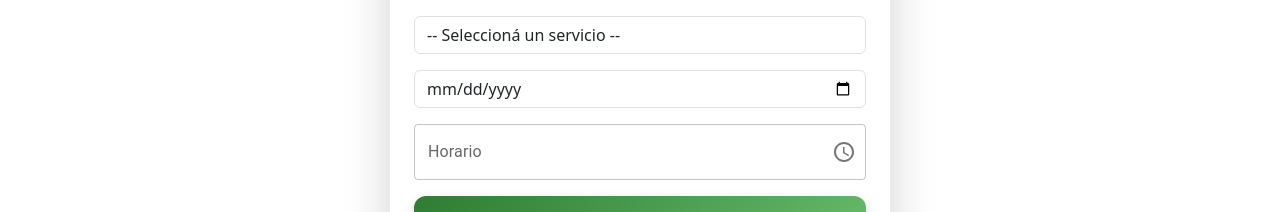
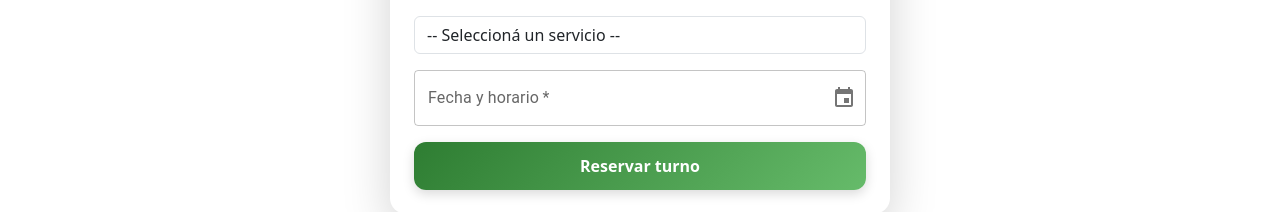
Before and after one commit to GianProgrammer/NutriStetic-Turnos, a React (Vite) app in the folder frontend/: page /pedir-turno in a window 1280 px wide. Shown: the part 297-509 px from the top of the page. Built offline with nearby package versions, Linux system fonts and the light colour scheme; no server answers; sample sign-in values are in the browser's storage.

Commit message:
date picker changed.

```diff
--- a/frontend/src/pages/pedirTurnoAdmin.jsx
+++ b/frontend/src/pages/pedirTurnoAdmin.jsx
@@ -1,9 +1,9 @@
-import { useState } from "react";
+import { useState, useEffect } from "react";
 import axios from "axios";
 import dayjs from "dayjs";
 import { LocalizationProvider } from '@mui/x-date-pickers/LocalizationProvider';
 import { AdapterDayjs } from '@mui/x-date-pickers/AdapterDayjs';
-import { TimePicker } from '@mui/x-date-pickers/TimePicker';
+import { DateTimePicker } from '@mui/x-date-pickers/DateTimePicker';
 import {
   TurnoOcupadoModal,
   FechaInvalidaModal,
@@ -18,7 +18,8 @@ const HORA_MAX = 19;
 
 function PedirTurnoAdmin({user}) {
   const [modalShow, setModalShow] = useState(null);
-  const [valueHora, setValue] = useState(null);
+  const [fechaHora, setFechaHora] = useState(null);
+  const [turnosPorFecha, setTurnosPorFecha] = useState({});
   const [form, setForm] = useState({
     nombre: user.nombre,
     dni: user.dni,
@@ -27,22 +28,33 @@ function PedirTurnoAdmin({user}) {
     hora: ""
   });
 
-  const generateTimeOptions = (min = HORA_MIN, max = HORA_MAX, stepMinutes = 30) => {
-    const pad = (n) => String(n).padStart(2, "0");
-    const [minH, minM] = min.split(":").map(Number);
-    const [maxH, maxM] = max.split(":").map(Number);
-    const start = minH * 60 + minM;
-    const end = maxH * 60 + maxM;
-    const out = [];
-    for (let t = start; t <= end; t += stepMinutes) {
-      const hh = Math.floor(t / 60);
-      const mm = t % 60;
-      out.push(`${pad(hh)}:${pad(mm)}`);
-    }
-    return out;
-  };
+  useEffect(() => {
+    const fetchTurnos = async () => {
+      try {
+        const response = await axios.get("/api/turnos");
+        const turnos = response.data;
 
-  const timeOptions = generateTimeOptions("08:00", "19:00", 30);
+        const turnosMap = turnos.reduce((acc, turno) => {
+          const fecha = turno.fecha;
+          const hora = turno.hora;
+
+          if (!acc[fecha]) acc[fecha] = [];
+          acc[fecha].push(hora);
+
+          acc[fecha].sort((a, b) => a.localeCompare(b));
+
+          return acc;
+        }, {});
+
+        setTurnosPorFecha(turnosMap);
+      } catch (error) {
+        console.error("Error al obtener los turnos:", error);
+      }
+    };
+
+    fetchTurnos();
+  }, []);
+  console.log(turnosPorFecha);
 
   const handleChange = (e) => {
     setForm({ ...form, [e.target.name]: e.target.value });
@@ -50,33 +62,39 @@ function PedirTurnoAdmin({user}) {
 
   const handleSubmit = (e) => {
     e.preventDefault();
-    const fechaForm = form.fecha;
-    const horaForm = valueHora;
-    form.hora = horaForm.format("HH:mm");
-    const [anio, mes, dia] = fechaForm.split("-");
-    const fecha = new Date(anio, mes - 1, dia);
-    const today = new Date();
-    today.setHours(0,0,0,0);
-    if(form.servicio == "") {
+    if (!fechaHora) {
       setModalShow("fechaInvalida");
       return;
     }
 
-    if(fecha < today) {
+    const fechaSeleccionada = fechaHora.startOf("day");
+    const today = dayjs().startOf("day");
+
+    if(form.servicio === "") {
+      setModalShow("servicioInvalido");
+      return;
+    }
+
+    if(fechaSeleccionada.isBefore(today)) {
       setModalShow("fechaInvalida");
-      return
+      return;
     }
-    if (!timeOptions.includes(form.hora)) {
-      console.log(form.hora);
+
+    // Guardamos fecha y hora en el form
+    form.fecha = fechaHora.format("YYYY-MM-DD");
+    form.hora = fechaHora.format("HH:mm");
+
+    const horaNum = parseInt(form.hora.split(":")[0], 10);
+    if (horaNum < HORA_MIN || horaNum > HORA_MAX) {
       setModalShow("horaInvalida");
       return;
     }
+
     axios
       .post("/api/turnos", form)
       .then(() => setModalShow("exitoso"))
       .catch((err) => {
         if (err.response && err.response.status === 400) {
-          // Mostramos el modal cuando el turno está ocupado
           setModalShow("turnoOcupado");
         } else {
           alert("Error al reservar turno");
@@ -103,7 +121,7 @@ function PedirTurnoAdmin({user}) {
         handleClose={() => setModalShow(null)}
       />
       <ServicioInvalidoModal
-        show={modalShow === "errorBusqueda"}
+        show={modalShow === "servicioInvalido"}
         handleClose={() => setModalShow(null)}
       />
       <div className="card shadow-lg p-4 border-0 rounded-4" style={{ maxWidth: "500px", width: "100%" }}>
@@ -154,25 +172,25 @@ function PedirTurnoAdmin({user}) {
             <option value="vela_shape">Vela Shape</option>
             <option value="capsula_term">Cápsula Termodinámica De Ondas Rusas</option>
           </select>
-          <input
-            type="date"
-            name="fecha"
-            className="form-control mb-3"
-            onChange={handleChange}
-            required
-          />
           <LocalizationProvider dateAdapter={AdapterDayjs}>
-            <TimePicker
-            label="Horario"
-            value={valueHora}
-            onChange={(newValue) => setValue(newValue)}
-            required
-            minutesStep={30}
-            minTime={dayjs().hour(8).minute(0)}
-            maxTime={dayjs().hour(19).minute(0)}
-            skipDisabled={true}
-            ampm = {false}
-            className="form-control mb-3"
+            <DateTimePicker
+              label="Fecha y horario"
+              value={fechaHora}
+              onChange={(newValue) => setFechaHora(newValue)}
+              minutesStep={30}
+              ampm={false}
+              minDate={dayjs()}
+              maxDate={dayjs().add(1, "year")}
+              minTime={dayjs().hour(HORA_MIN).minute(0)}
+              maxTime={dayjs().hour(HORA_MAX).minute(0)}
+              disableIgnoringDatePartForTimeValidation={true} // fuerza que se valide la hora para cualquier fecha
+              slotProps={{
+                textField: {
+                  required: true,
+                  className: "form-control mb-3",
+                  name: "fechaHora"
+                }
+              }}
             />
           </LocalizationProvider>
           <button
```
